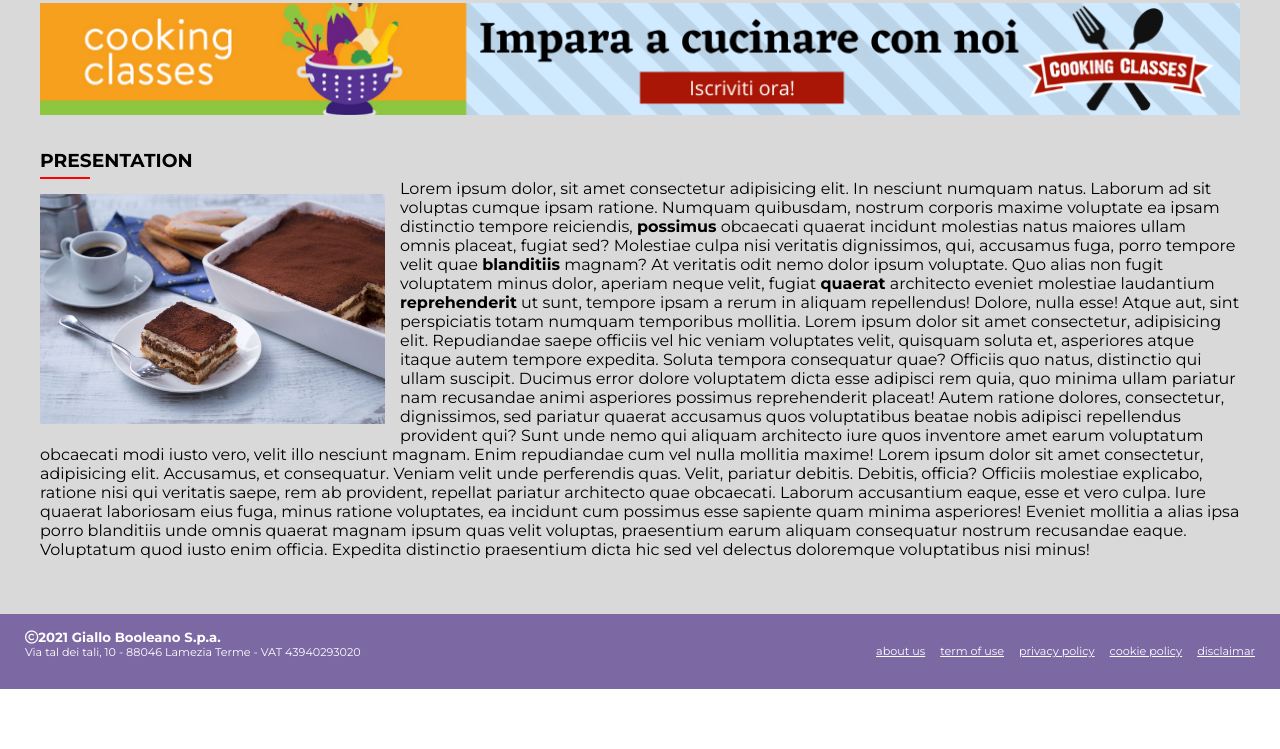
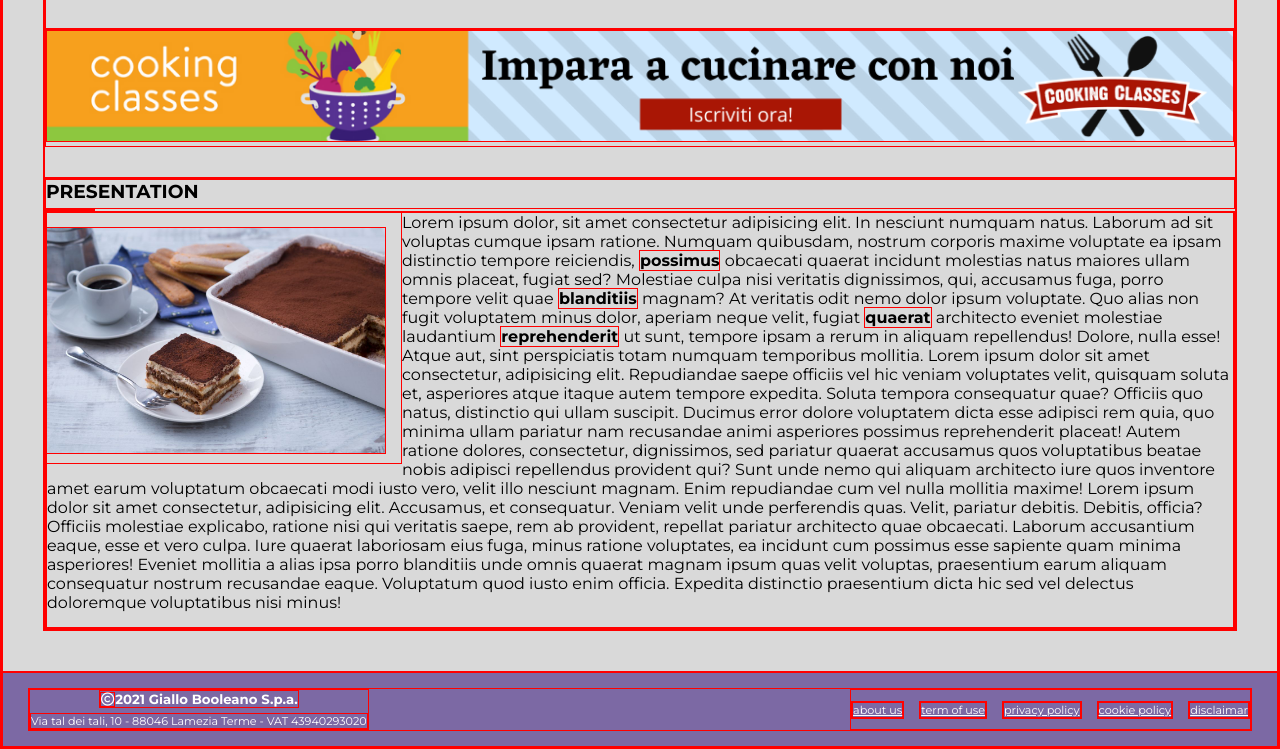
Before and after one commit to DavidIncarbone/htmlcss-responsive-layout, a plain HTML site: page index.html in a window 1280 px wide. Shown: the part 747-1496 px from the top of the page. Before the commit the page ends 1436 px from the top, so only its background shows below. Drawn offline with Linux system fonts and the light colour scheme.

Commit message:
fixed bottom

```diff
--- a/css/style.css
+++ b/css/style.css
@@ -36,7 +36,7 @@
     padding: 0;
     box-sizing: border-box;
     list-style: none;
-    /* border: 1px solid red; */
+    border: 1px solid red;
 }
 
 body {
@@ -528,7 +528,9 @@ footer a {
 
     .footer-info {
 
-        display: inline-block;
+        justify-content: center;
+        padding-bottom: 0;
+
     }
 
 
```
